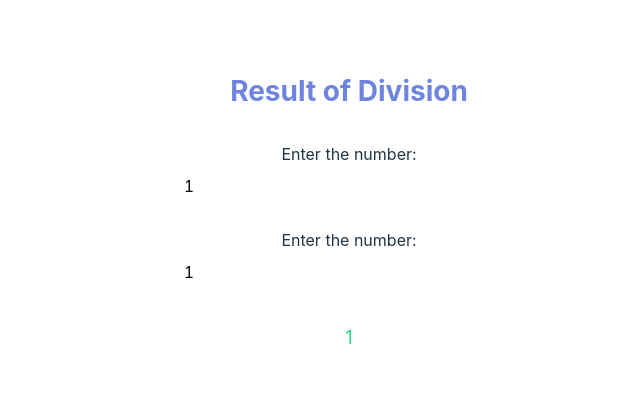
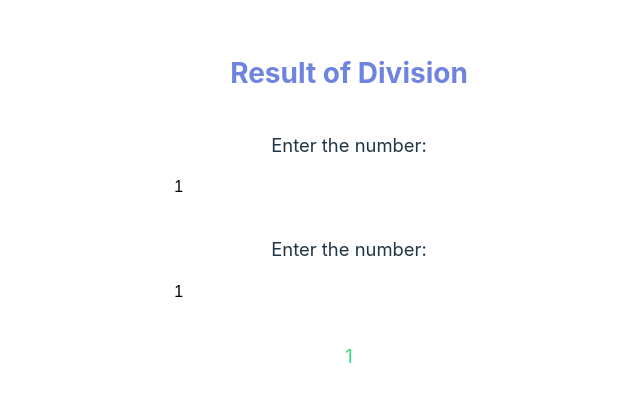
Before and after one commit to free3et/calculator, a React (Vite) app: page / in a window 1280 px wide. Shown: the part 200-602 px from the top of the page, without its empty margins (291-931 px from the left). Built offline with nearby package versions, Linux system fonts and the light colour scheme; the HTML template or start-up script is replaced by a standard one.

Commit message:
update styles

```diff
--- a/src/Input/Input.modules.scss
+++ b/src/Input/Input.modules.scss
@@ -2,21 +2,29 @@ input {
     width: 100%;
     max-width: 490px;
     height: 40px;
+    margin-bottom: 20px;
     padding-left: 15px;
     border: none;
     border-radius: 20px;
-  margin-bottom: 20px;
     font-size: 1em;
+
     &:focus {
+        border: none;
         background: rgba(255, 255, 255, 0.2);
-    border: none;
+        box-shadow: 0 0 8px #6ea2de;
         transition: background 0.5s ease;
-    box-shadow: 0px 0px 8px #6ea2de;
     }
+
     &:focus-visible {
         outline: 1px solid #535bf2;
     }
-  &.error{
+
+    &.error {
         border: 2px solid #a40048;
     }
 }
+
+label {
+    font-size: 1.15em;
+    line-height: 2.3;
+}
```
Lines whose indentation alone changed are shown as unchanged.
